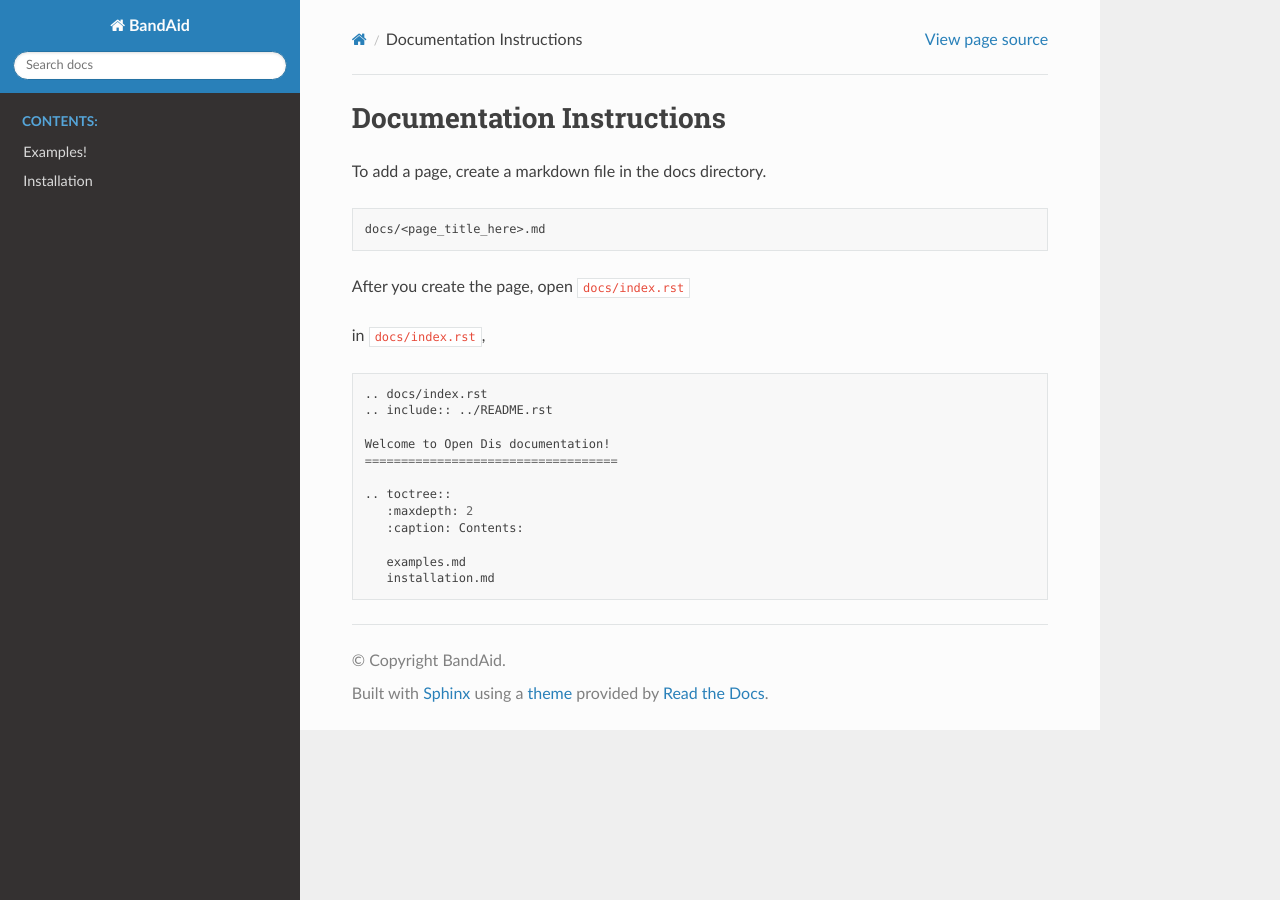
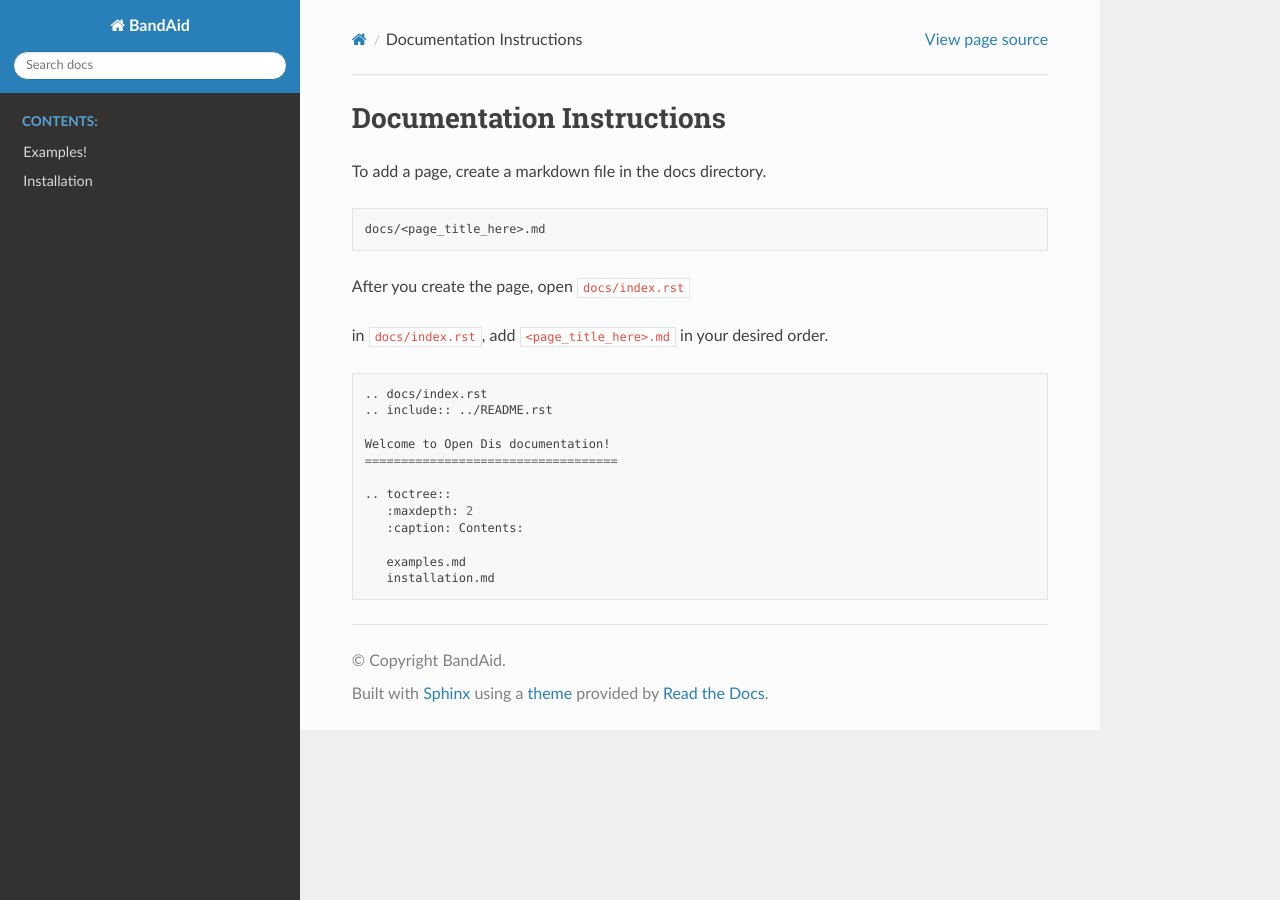
Before and after one commit to ekrakov/documentation-example, a Sphinx documentation site: the page built from doc/documentation.md, in a window 1280 px wide. Built offline with Sphinx 7.4.7 and the Read the Docs theme 2.0.0, drawn with Linux system fonts in a browser that asks for light colours.

Commit message:
Update documentation.md
info on documentation

````diff
--- a/doc/documentation.md
+++ b/doc/documentation.md
@@ -2,6 +2,8 @@
 
 
 To add a page, create a markdown file in the docs directory.
+
+
 
 ```bash
 docs/<page_title_here>.md
@@ -9,7 +11,9 @@ docs/<page_title_here>.md
 
 After you create the page, open ```docs/index.rst```
 
-in ```docs/index.rst```,
+in ```docs/index.rst```, add ```<page_title_here>.md``` in your desired order.
+
+
 ```bash
 .. docs/index.rst
 .. include:: ../README.rst
````
